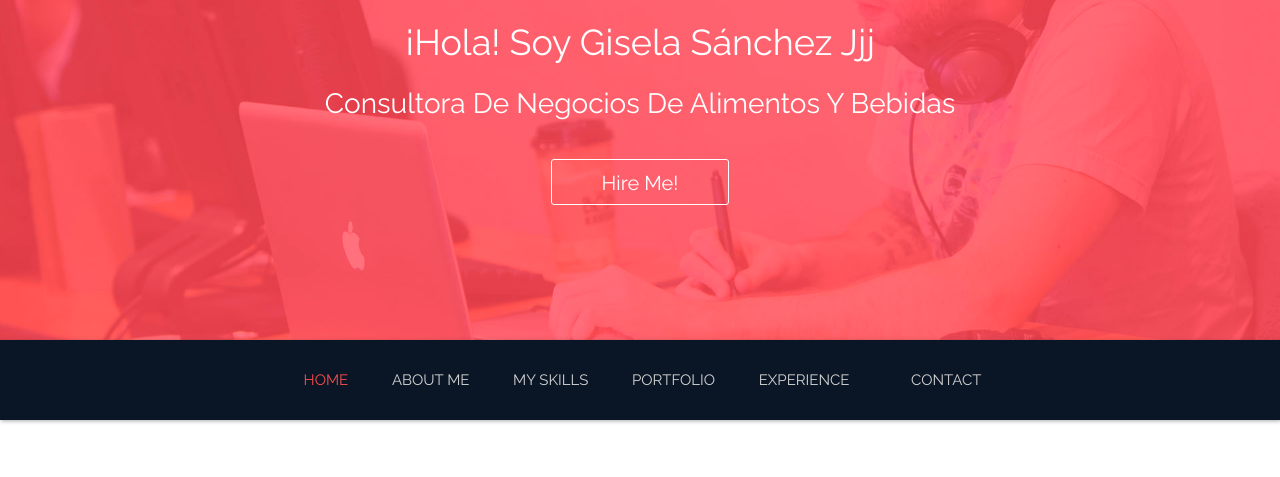
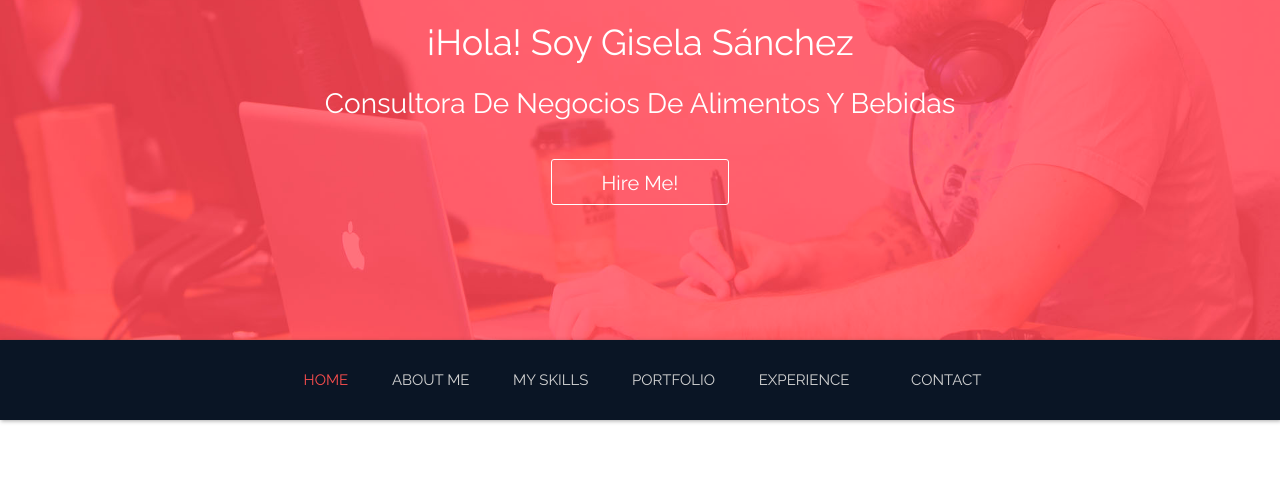
Before and after one commit to GiselaGo/GiselaGo.github.io, a plain HTML site: page index.html in a window 1280 px wide. Shown: the part 282-759 px from the top of the page. Drawn offline with Linux system fonts and the light colour scheme.

Commit message:
Update index.html

```diff
--- a/index.html
+++ b/index.html
@@ -25,7 +25,7 @@
 		<div class="top_left_cont zoomIn wow animated" id="logo">
 		<img class="img-circle" src="img/guy.jpg" alt="">
 
-              <h2>¡Hola! Soy Gisela Sánchez jjj<br/><strong>Consultora de negocios de alimentos y bebidas</strong></h2>
+              <h2>¡Hola! Soy Gisela Sánchez<br/><strong>Consultora de negocios de alimentos y bebidas</strong></h2>
               <a href="#service" class="read_more2">Hire Me!</a> </div>
 	</div>
 
```
